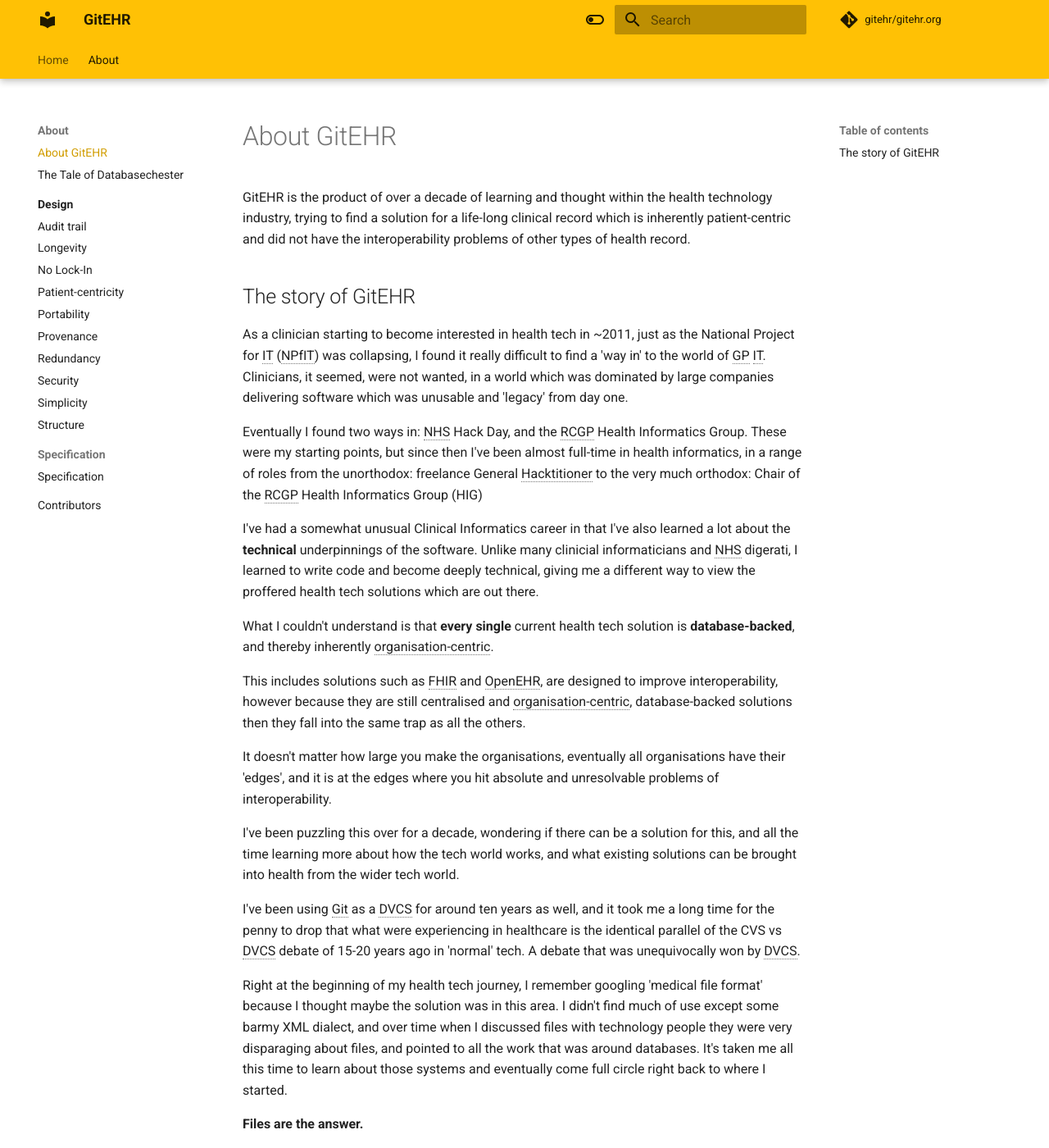
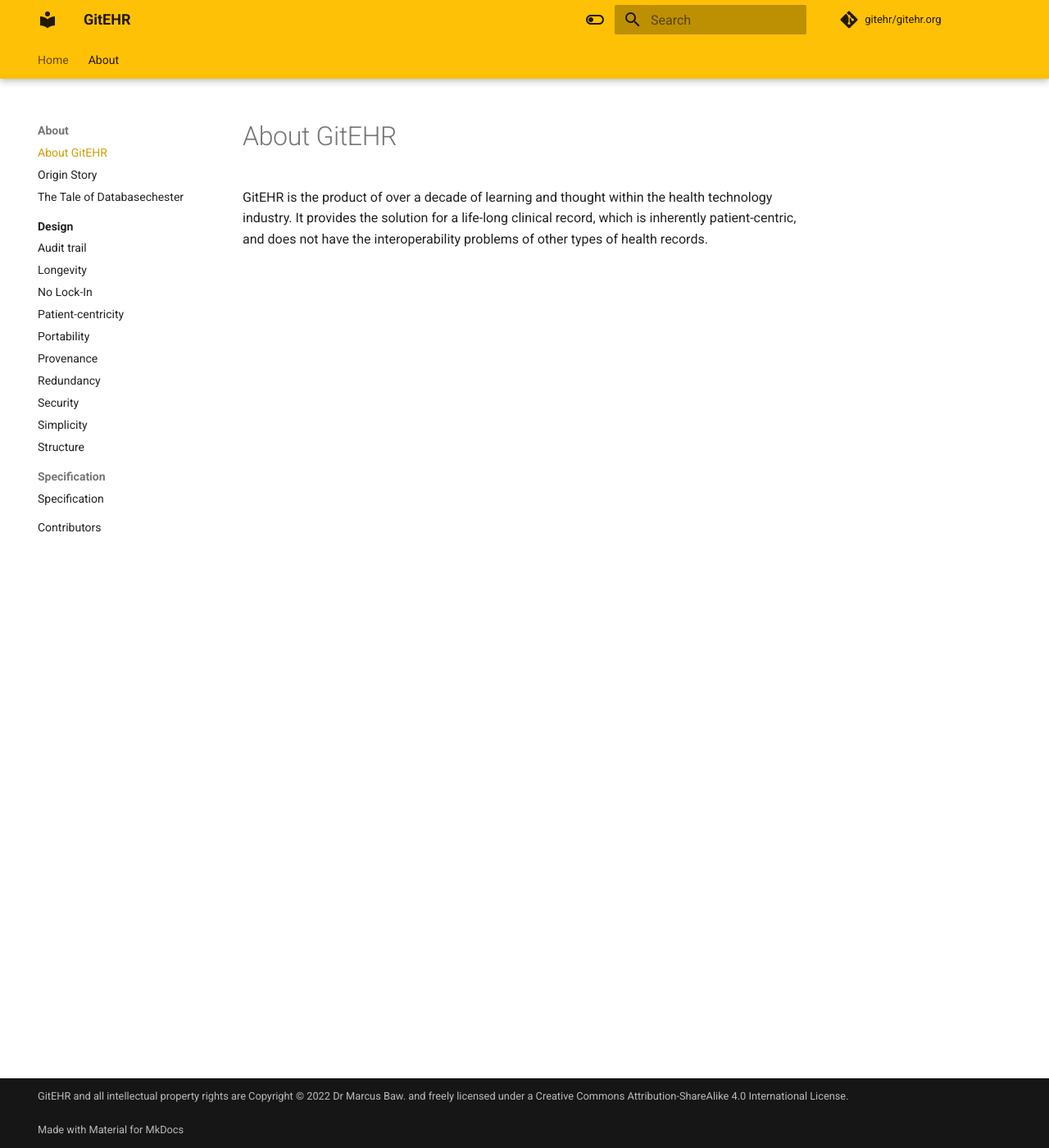
Before and after one commit to gitehr/gitehr.org, an MkDocs documentation site: the page built from docs/about/about.md, in a window 1280 px wide and 1400 px high. Shown: the whole window at 82% size. Built offline with MkDocs 1.6.1 and Material for MkDocs 9.7.7, drawn with Linux system fonts in a browser that asks for light colours; comment, search, counter and statistics services are not loaded; some of the changed text lies outside the part shown.

Commit message:
moves story of gitehr into own section
Signed-off-by: anchit-chandran <anchit97123@gmail.com>

```diff
--- a/docs/about/about.md
+++ b/docs/about/about.md
@@ -1,30 +1,3 @@
 # About GitEHR
 
-GitEHR is the product of over a decade of learning and thought within the health technology industry, trying to find a solution for a life-long clinical record which is inherently patient-centric and did not have the interoperability problems of other types of health record.
-
-## The story of GitEHR
-
-As a clinician starting to become interested in health tech in ~2011, just as the National Project for IT (NPfIT) was collapsing, I found it really difficult to find a 'way in' to the world of GP IT. Clinicians, it seemed, were not wanted, in a world which was dominated by large companies delivering software which was unusable and 'legacy' from day one.
-
-Eventually I found two ways in: NHS Hack Day, and the RCGP Health Informatics Group. These were my starting points, but since then I've been almost full-time in health informatics, in a range of roles from the unorthodox: freelance General Hacktitioner to the very much orthodox: Chair of the RCGP Health Informatics Group (HIG)
-
-I've had a somewhat unusual Clinical Informatics career in that I've also learned a lot about the **technical** underpinnings of the software. Unlike many clinicial informaticians and NHS digerati, I learned to write code and become deeply technical, giving me a different way to view the proffered health tech solutions which are out there.
-
-What I couldn't understand is that **every single** current health tech solution is **database-backed**, and thereby inherently organisation-centric.
-
-This includes solutions such as FHIR and OpenEHR, are designed to improve interoperability, however because they are still centralised and organisation-centric, database-backed solutions then they fall into the same trap as all the others.
-
-It doesn't matter how large you make the organisations, eventually all organisations have their 'edges', and it is at the edges where you hit absolute and unresolvable problems of interoperability.
-
-I've been puzzling this over for a decade, wondering if there can be a solution for this, and all the time learning more about how the tech world works, and what existing solutions can be brought into health from the wider tech world.
-
-I've been using Git as a DVCS for around ten years as well, and it took me a long time for the penny to drop that what were experiencing in healthcare is the identical parallel of the CVS vs DVCS debate of 15-20 years ago in 'normal' tech. A debate that was unequivocally won by DVCS.
-
-Right at the beginning of my health tech journey, I remember googling 'medical file format' because I thought maybe the solution was in this area. I didn't find much of use except some barmy XML dialect, and over time when I discussed files with technology people they were very disparaging about files, and pointed to all the work that was around databases. It's taken me all this time to learn about those systems and eventually come full circle right back to where I started.
-
-**Files are the answer.**
-
-In some ways it feels like starting completely from scratch again. In some ways it is. It doesn't mean we have to throw out everything that happened in the world of healthcare interoperability in the interim though. For example, we can learn a lot from FHIR and OpenEHR that will help to inform the structure of a health record.
-
-!!! tip
-    If it helps, you can do what my friend [Kevin Monk](https://twitter.com/kevinmonk) did and realised that a file is like a 'mini database all of its own', on a disk. And now relax.
+GitEHR is the product of over a decade of learning and thought within the health technology industry. It provides the solution for a life-long clinical record, which is inherently patient-centric, and does not have the interoperability problems of other types of health records.
--- a/mkdocs.yml
+++ b/mkdocs.yml
@@ -13,6 +13,7 @@
   - Home: 'index.md'
   - About:
     - 'about/about.md'
+    - Origin Story: 'about/gitEHRstory.md'
     - The Tale of Databasechester: 'about/Databasechester.md'
     - Design:
       - 'about/design/audit-trail.md'
```
Also changed, not shown: docs/about/gitEHRstory.md (added, +35 -0 lines).
